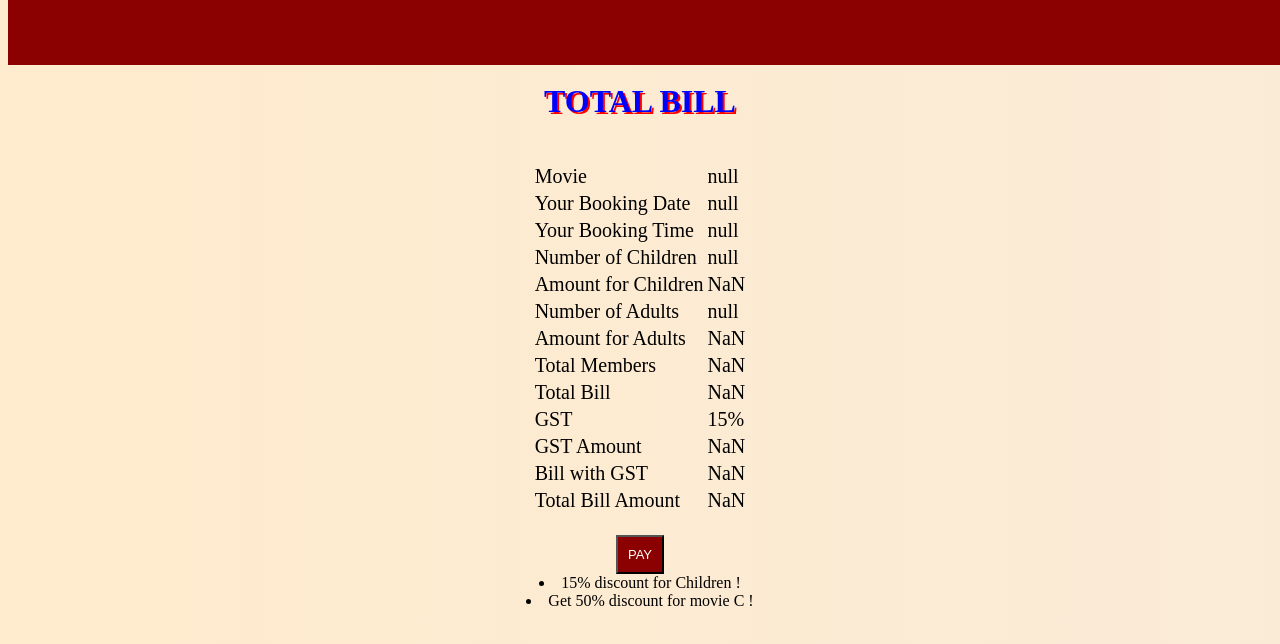
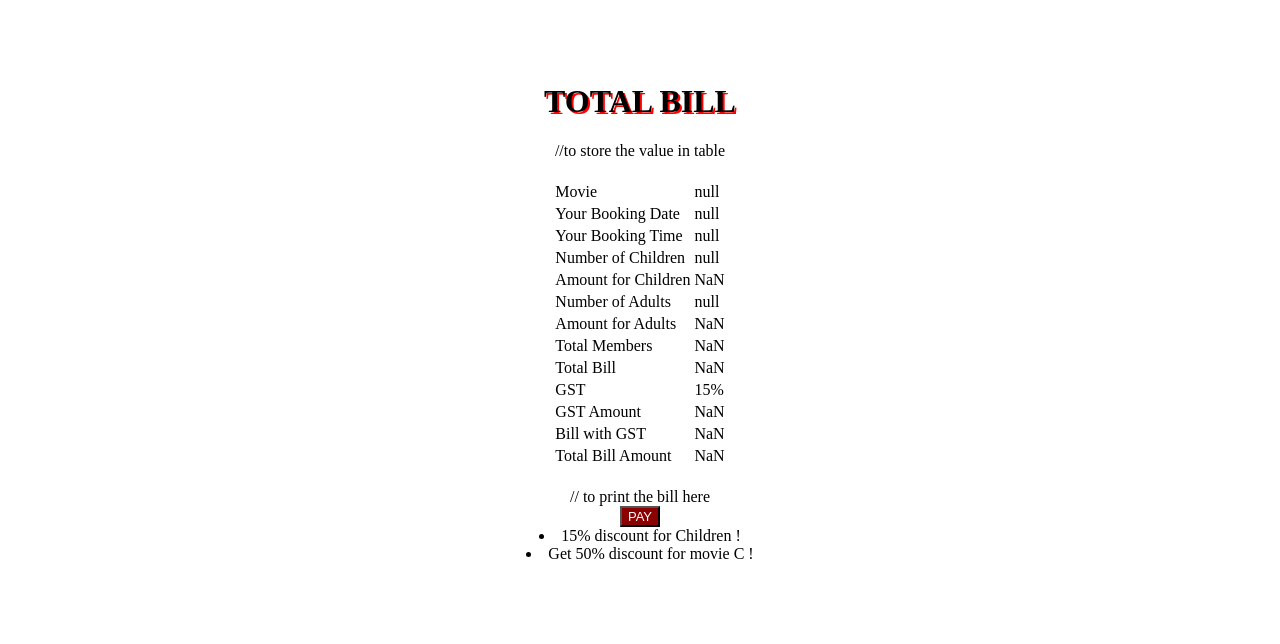
Before and after one commit to karthikaa1727/Ticket_WebApp, a plain HTML site: page bill.html in a window 1280 px wide. Drawn offline with Linux system fonts and the light colour scheme.

Commit message:
Update bill.html

```diff
--- a/bill.html
+++ b/bill.html
@@ -4,7 +4,7 @@
 <meta charset="ISO-8859-1">
 <title>Choose-Movie</title>
 <style>
-    .division{
+    .division{                                                                                      // style for div tag
         background-color:#8b0000;
         height: 25px;
         position: fixed;
@@ -14,7 +14,7 @@
         top: 0%;
         word-spacing: 50px;
     }
-    .division a{
+    .division a{                                                                                   // Style for word which is in division
         float: center;
         color: antiquewhite;
         font-size: 17px;
@@ -23,19 +23,19 @@
         text-decoration: none;
     }
 
-    h1{
+    h1{                                                                                           // Style for heading
         color: blue;
         text-align: center;
         text-shadow: 2px 2px #ff0000;
     }
-    body{
+    body{                                                                                         //Style for body
         background: linear-gradient(to right, #ffebcd,#faebd7);
     }
-    table{
+    table{                                                                                        // Style for table
         font-size: 20px;
         padding: 20px 7px;
     }
-    button{
+    button{                                                                                       //Style for button
         padding: 10px 10px;
         font-size: 13px;
         background-color: #8b0000;
@@ -47,7 +47,7 @@
     <div class="division"> </div><br><br><br><h1>TOTAL BILL</h1>
 
     <center>
-            <div id="summary"></div>
+            <div id="summary"></div>                                                                           // to print the bill here
     </center>
     <script>
 
@@ -59,25 +59,24 @@
            let no_of_child = localStorage.getItem("child");           //to get the number of child
            let movie_date = localStorage.getItem("date");             //to get the movie date
            let movie_time = localStorage.getItem("time");             //to get the movie time
-           let adult=parseInt(no_of_adult);
+           let adult=parseInt(no_of_adult);                           //to conver string into integer
            let Amount_adult=adult*200;
            let child=parseInt(no_of_child);
            let Amount_child=child*170;
            let total_member=adult+child;
-           let total_amount=Amount_child+Amount_adult;
+           let total_amount=Amount_child+Amount_adult;                // to find the total amount
            let gst=total_amount*0.15;
-           let gst_amount=gst+total_amount;
+           let gst_amount=gst+total_amount;                           // to find the total amount wthi gst
            let discount_movie="C";
-           console.log(discount_movie);
-           console.log(movie_name);
            let final_amount=0;
+            //to find the discount for movie and added with bill
            if(movie_name===discount_movie){
                 final_amount=gst_amount*0.50;
            }
            else{
                 final_amount=gst_amount;
            }
-           let table = `<table><tr><td>Movie</td><td>${movie_name}</td></tr>
+           let table = `<table><tr><td>Movie</td><td>${movie_name}</td></tr>                     //to store the value in table
                 <tr><td>Your Booking Date </td><td>${movie_date}</td></tr>
                 <tr><td>Your Booking Time </td><td>${movie_time}</td></tr>
                 <tr><td>Number of Children</td><td>${no_of_child}</td></tr>
@@ -95,7 +94,7 @@
 
         }
 
-        displayBill();
+        displayBill();                                                                            // call the function to display
     </script>
    <center> <button type="submit">PAY</button></center></form>
   <center> <footer><li>15% discount for Children !</li>
```
